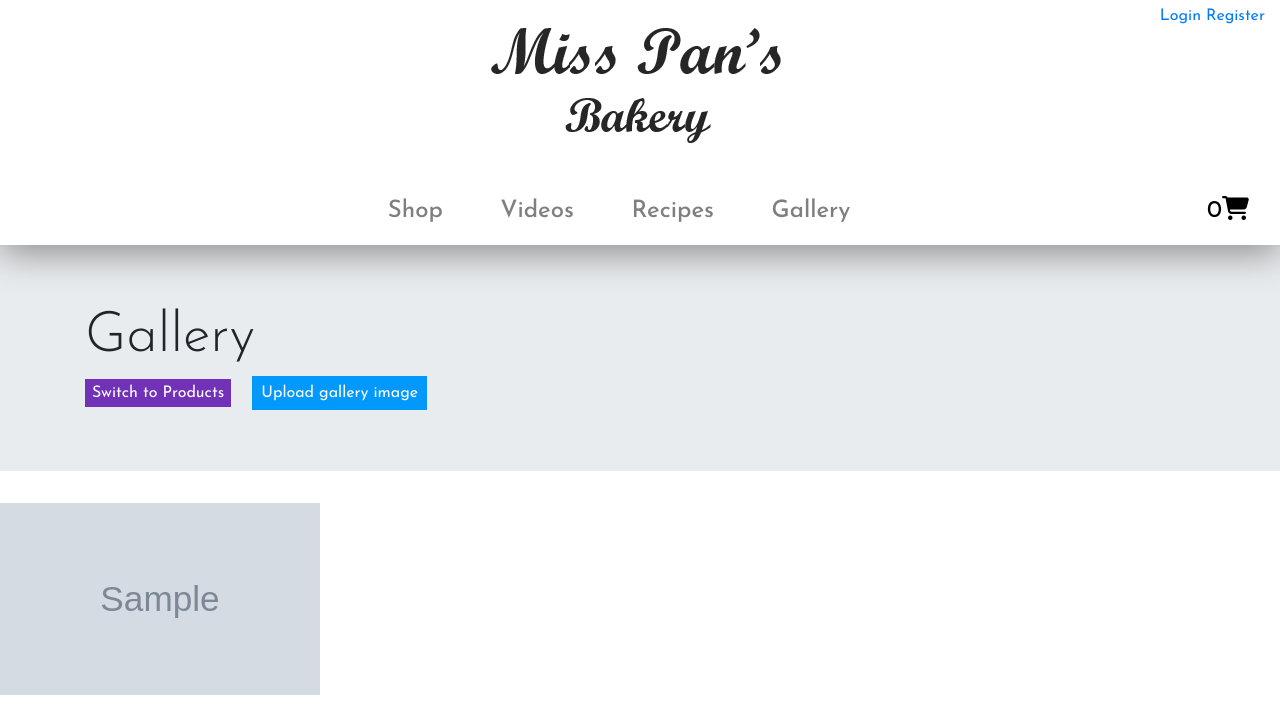
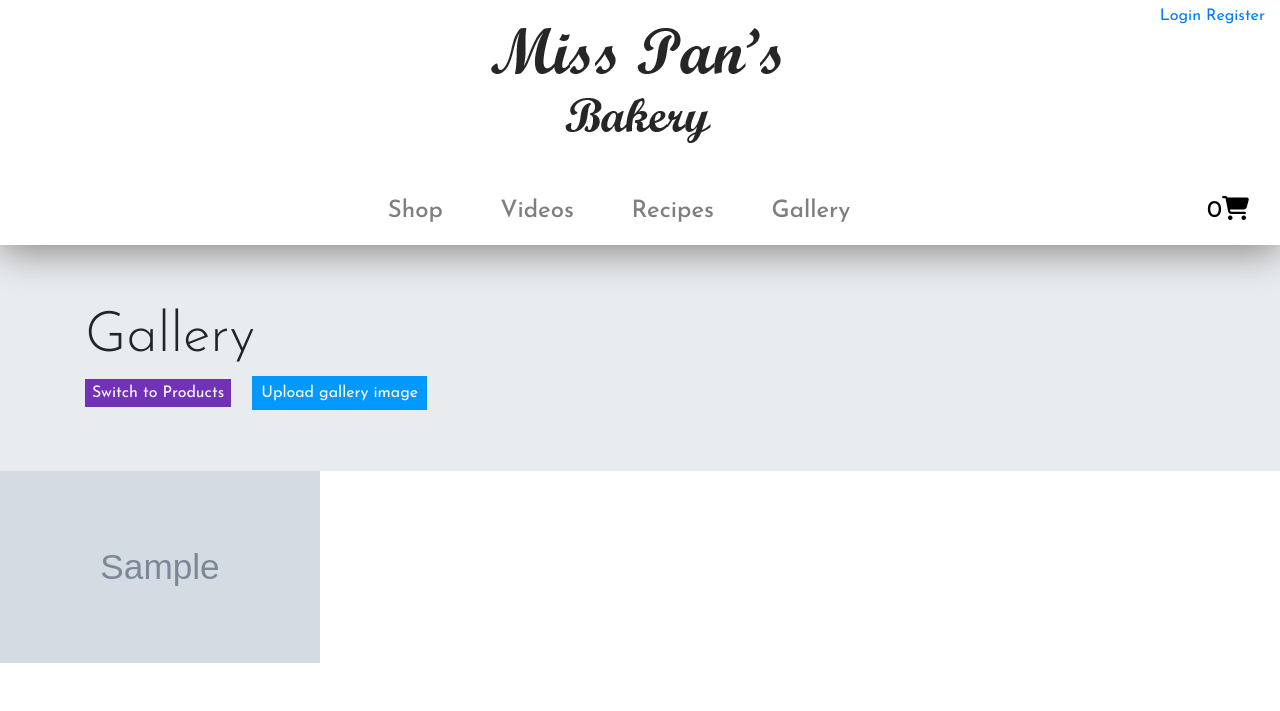
Before and after one commit to Code-Institute-Submissions/fourth-milestone-project-1, a Django app: page /gallery/ in a window 1280 px wide. Shown: the top 711 px of the page. Run offline with Django 3.2, Linux system fonts and the light colour scheme; tables that the repository leaves empty hold one stand-in row (values such as "Sample post"); grey boxes marked "Sample" are stand-in pictures; some libraries are stand-ins or nearby versions.

Commit message:
Removed margin from bottom of gallery jumbotron

```diff
--- a/gallery/static/gallery/css/gallery.css
+++ b/gallery/static/gallery/css/gallery.css
@@ -34,3 +34,7 @@ html.sr .product-image {
 .gallery-image {
     padding: 0;
 }
+
+.jumbotron {
+    margin-bottom: 0;
+}
```
